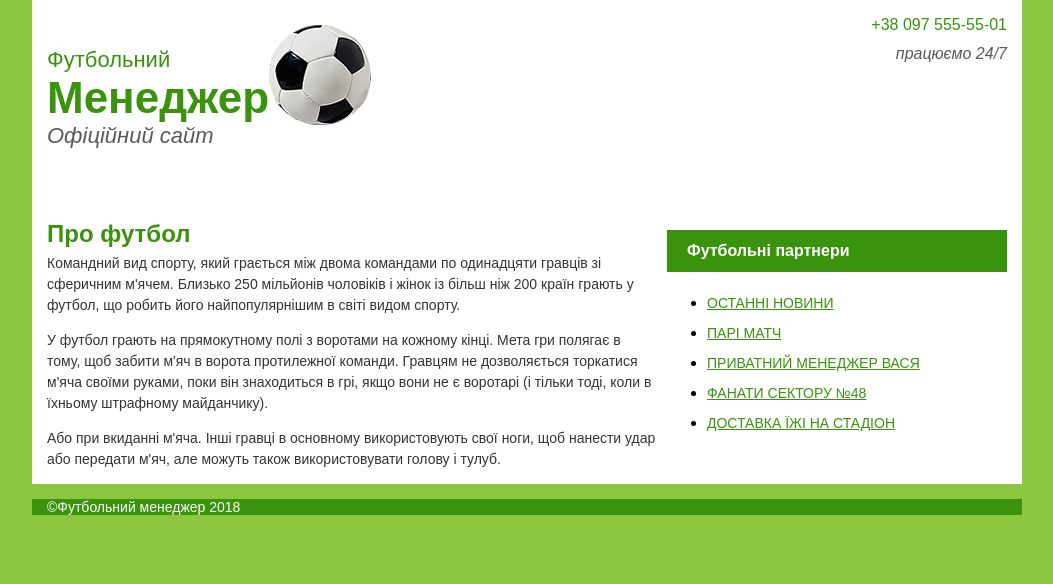
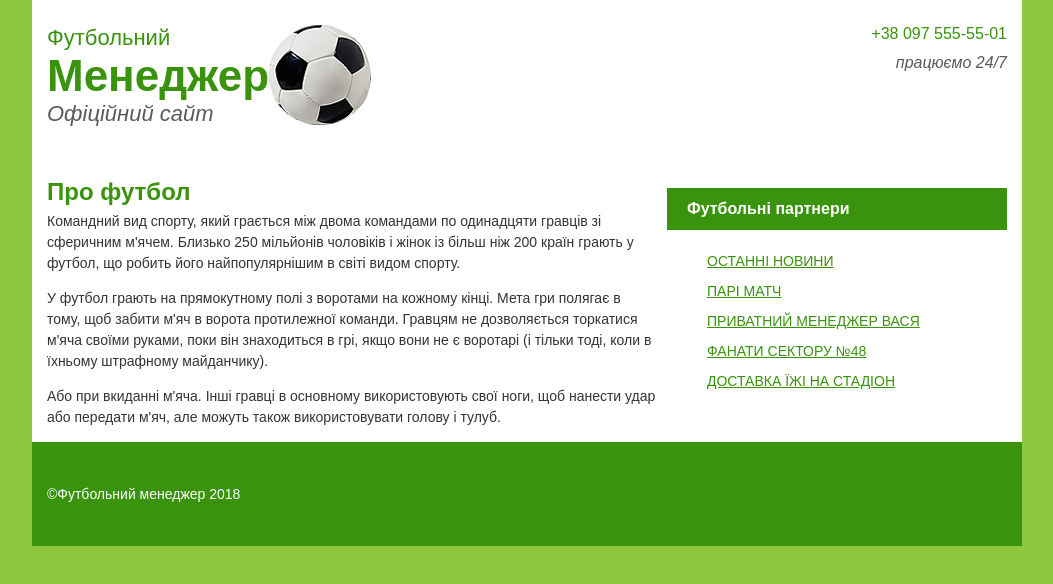
Before and after one commit to Kari-228/football-manager-1.0, a plain HTML site: page index.html in a window 1280 px wide. Shown: the whole page, without its empty margins (113-1166 px from the left). Drawn offline with Linux system fonts and the light colour scheme.

Commit message:
header-padding

```diff
--- a/css/style.css
+++ b/css/style.css
@@ -11,11 +11,12 @@ body {
 }
 
 .header{
+    padding: 25px 0;
     display: flex;
     justify-content: space-between;
-    padding-top: 15;
 }
 .logo p{
+    margin: 0;
     display: flex;
     flex-direction: column;
     font-size: 22px;
@@ -25,8 +26,6 @@ body {
     display: flex;
     justify-content: space-around;
     color: #39930d;
-    padding-top: 25px;
-    padding-bottom: 25px;
 }
 
 .logo strong{
@@ -59,6 +58,7 @@ padding-right: 25;
 .tel p {
     display: flex;
     flex-direction: column;
+    margin: 0;
 }
 
 .tel a {
@@ -75,7 +75,6 @@ padding-right: 25;
 }
 
 .main{
-    margin-bottom: 15px;
     display: flex;
     justify-content: space-around;
 
@@ -92,6 +91,7 @@ padding-right: 25;
     font-size: 14px;
     line-height: 21px;
     color: #343434;
+
 }
 .link{
     padding-left: 10px;
@@ -105,11 +105,13 @@ padding-right: 25;
     align-items: center;
     padding: 12px 20px;
 }
+.link ul {
+    list-style: none;
+}
 
 .link a {
     font-size: 14px;
     line-height: 30px;
-    text-decoration: none;
     text-decoration: underline;
     text-transform: uppercase;
     color: #39930d;
@@ -118,7 +120,7 @@ padding-right: 25;
 .footer{
     background-color: #39930d;
     margin: auto;
-    padding: 0px 15px;
+    padding: 44px 15px;
     width: 960px;
     font-size: 14px;
     color: #ffffff;
```
